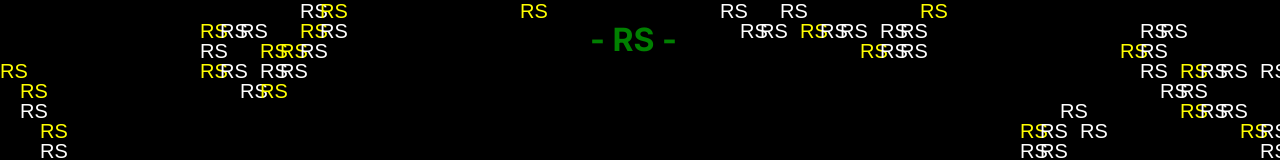
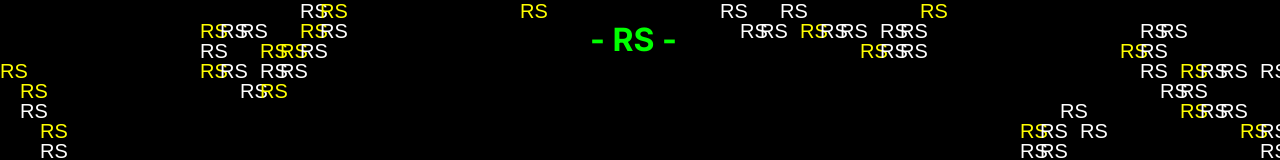
Before and after one commit to Rogersiver/folio, a Next.js app: page / in a window 1280 px wide. Shown: the top 160 px of the page. Built offline with nearby package versions, Linux system fonts and the light colour scheme.

Commit message:
even more green

```diff
--- a/src/app/page.js
+++ b/src/app/page.js
@@ -23,7 +23,7 @@ export default function Home() {
         <h1
           style={{
             width: 100,
-            color: "green",
+            color: "lime",
             background: "black",
             margin: "auto",
             overflowX: "hidden",
```
